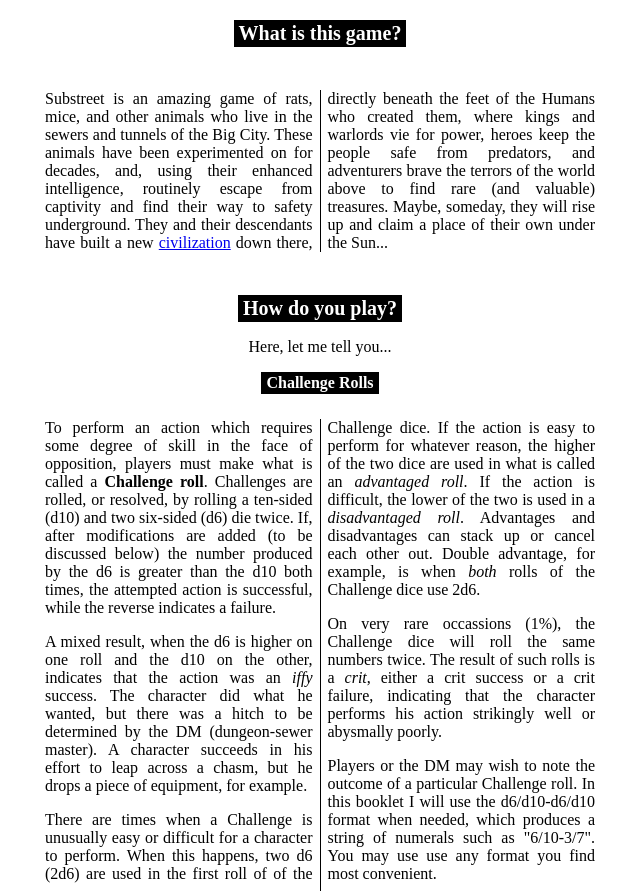
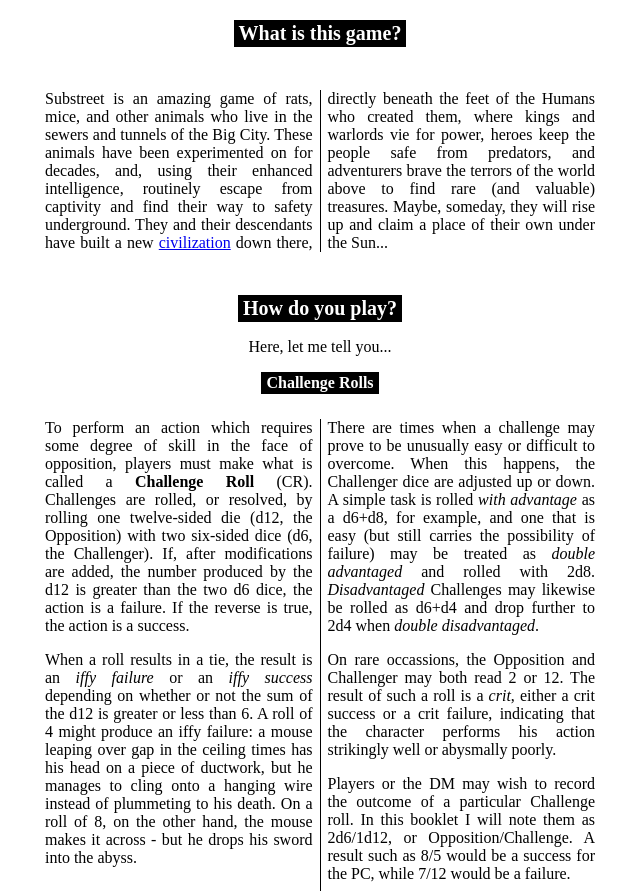
Before and after one commit to scary-spinning-skull/substreet, a plain HTML site: page index.html in a window 1280 px wide. Shown: the part 68-961 px from the top of the page, without its empty margins (320-960 px from the left). Drawn offline with Linux system fonts and the light colour scheme.

Commit message:
Update index.html

```diff
--- a/index.html
+++ b/index.html
@@ -77,15 +77,15 @@ Substreet is an amazing game of rats, mice, and other animals who live in the se
 
 <div class="row">
 <div class="column">
-To perform an action which requires some degree of skill in the face of opposition, players must  make what is called a <b>Challenge roll</b>. Challenges are rolled, or resolved, by rolling a ten-sided (d10) and two six-sided (d6) die twice. If, after modifications are added (to be discussed below) the number produced by the d6 is greater than the d10 both times, the attempted action is successful, while the reverse indicates a failure.
+To perform an action which requires some degree of skill in the face of opposition, players must make what is called a <b>Challenge Roll</b> (CR). Challenges are rolled, or resolved, by rolling one twelve-sided die (d12, the Opposition) with two six-sided dice (d6, the Challenger). If, after modifications are added, the number produced by the d12 is greater than the two d6 dice, the action is a failure. If the reverse is true, the action is a success.
 
-<p>A mixed result, when the d6 is higher on one roll and the d10 on the other, indicates that the action was an <i>iffy</i> success. The character did what he wanted, but there was a hitch to be determined by the DM (dungeon-sewer master). A character succeeds in his effort to leap across a chasm, but he drops a piece of equipment, for example.
+<p>When a roll results in a tie, the result is an <i>iffy failure</i> or an <i>iffy success</i> depending on whether or not the sum of the d12 is greater or less than 6. A roll of 4 might produce an iffy failure: a mouse leaping over gap in the ceiling times has his head on a piece of ductwork, but he manages to cling onto a hanging wire instead of plummeting to his death. On a roll of 8, on the other hand, the mouse makes it across - but he drops his sword into the abyss.
 
-<p>There are times when a Challenge is unusually easy or difficult for a character to perform. When this happens, two d6 (2d6) are used in the first roll of of the Challenge dice. If the action is easy to perform for whatever reason, the higher of the two dice are used in what is called an <i>advantaged roll</i>. If the action is difficult, the lower of the two is used in a <i>disadvantaged roll</i>. Advantages and disadvantages can stack up or cancel each other out. Double advantage, for example, is when <i>both</i> rolls of the Challenge dice use 2d6.
+<p>There are times when a challenge may prove to be unusually easy or difficult to overcome. When this happens, the Challenger dice are adjusted up or down. A simple task is rolled <i>with advantage</i> as a d6+d8, for example, and one that is easy (but still carries the possibility of failure) may be treated as <i>double advantaged</i> and rolled with 2d8. <i>Disadvantaged</i> Challenges may likewise be rolled as d6+d4 and drop further to 2d4 when <i>double disadvantaged</i>.
 
-<p>On very rare occassions (1%), the Challenge dice will roll the same numbers twice. The result of such rolls is a <i>crit</i>, either a crit success or a crit failure, indicating that the character performs his action strikingly well or abysmally poorly.
+<p>On rare occassions, the Opposition and Challenger may both read 2 or 12. The result of such a roll is a <i>crit</i>, either a crit success or a crit failure, indicating that the character performs his action strikingly well or abysmally poorly.
 
-<p>Players or the DM may wish to note the outcome of a particular Challenge roll. In this booklet I will use the d6/d10-d6/d10 format when needed, which produces a string of numerals such as "6/10-3/7". You may use use any format you find most convenient.
+<p>Players or the DM may wish to record the outcome of a particular Challenge roll. In this booklet I will note them as 2d6/1d12, or Opposition/Challenge. A result such as 8/5 would be a success for the PC, while 7/12 would be a failure.
 
 </div>
 </div>
```
